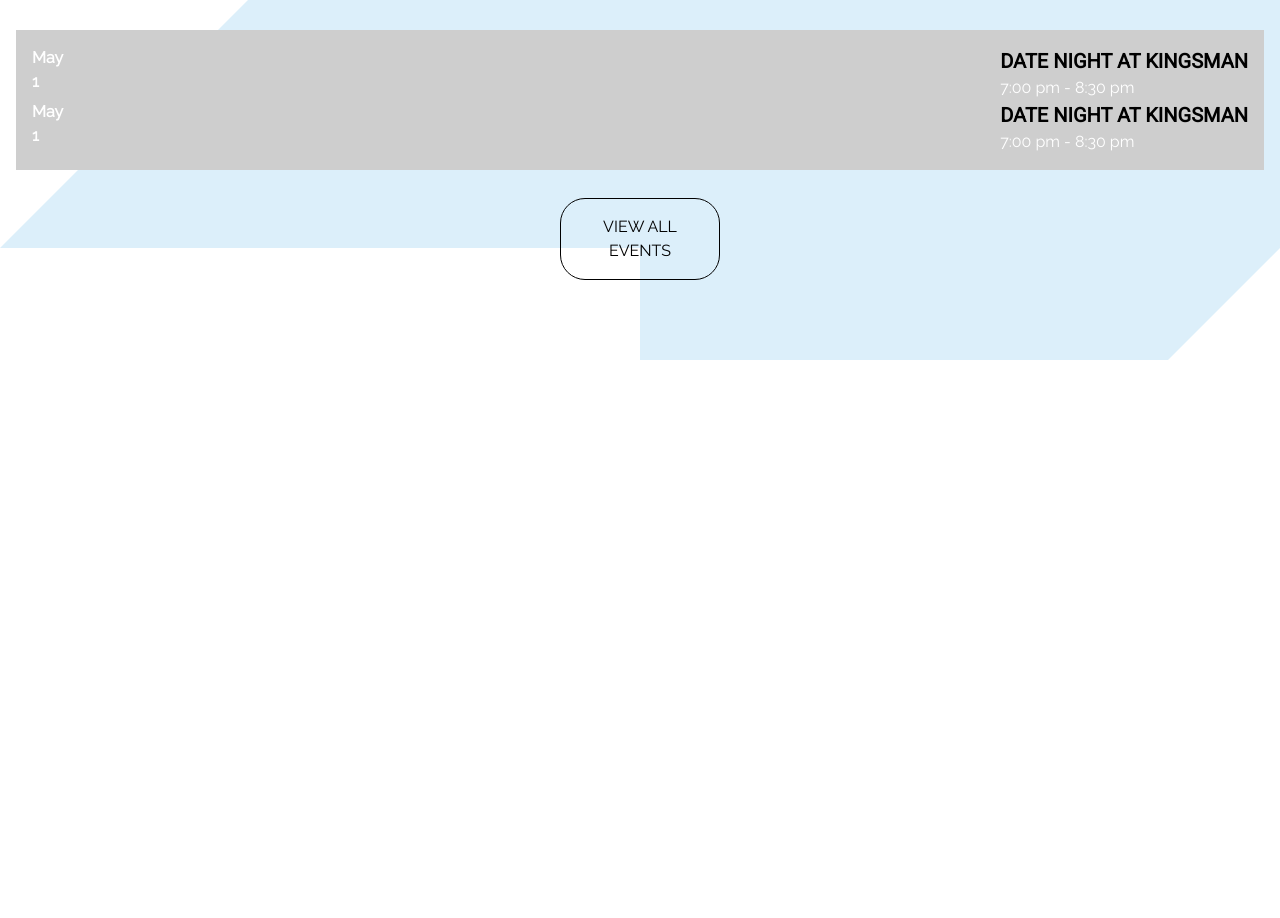
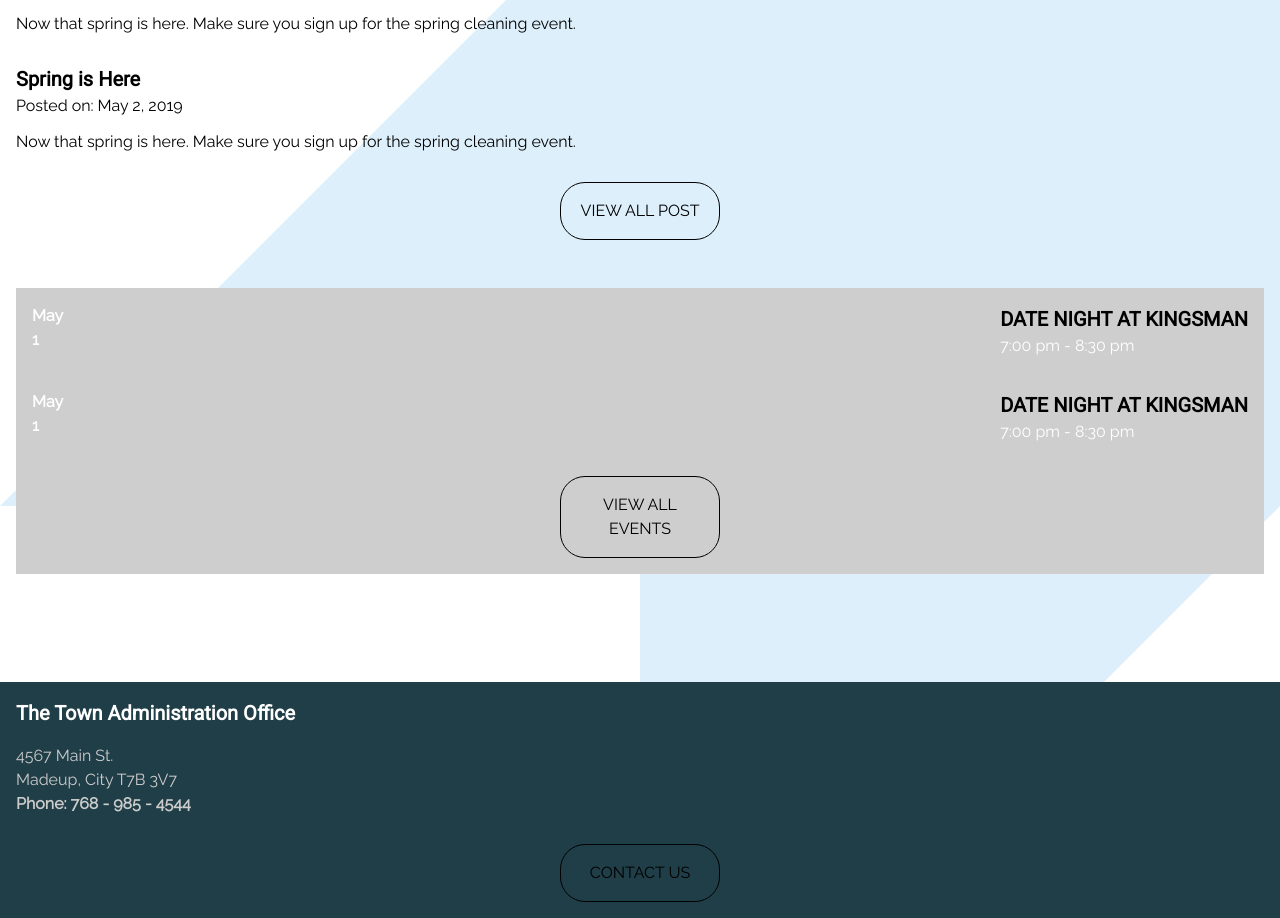
Before and after one commit to raffyalfred/practice-projects, a plain HTML site: page town-practice/index.html in a window 1280 px wide. Shown: the part 1302-2220 px from the top of the page. Before the commit the page ends 1662 px from the top, so only its background shows below. Drawn offline with nearby package versions, Linux system fonts and the light colour scheme.

Commit message:
homepage
updated mobile styles and some desktop view

```diff
--- a/town-practice/css/styles.scss
+++ b/town-practice/css/styles.scss
@@ -5,6 +5,8 @@
 $h3-font-size: 1.25rem;
 $h3-font-color: #000;
 $h3-font-family: 'Roboto', sans-serif;
+$h4-font-family: 'Roboto', sans-serif;
+$h4-font-size: 1.25rem;
 $nav-bg-color: #203e47;
 $home-bg-linear: linear-gradient(180deg, rgba(0,0,0,0) 0%, rgba(0,0,0,0.55) 70.84%);
 $home-article-linear: linear-gradient(to right, #83c683,#40849b);
@@ -150,6 +152,7 @@
         margin: 0 auto;
         margin-top: 3rem;
     }
+
 }
 
 //////// HOME BLOG EVENTS ////////
@@ -202,7 +205,32 @@
     &__card {
         display: flex;
         justify-content: space-between;
+        margin-bottom: 2rem;
+    }
+}
 
+//////// FOOTER /////////
+
+.footer {
+    &__container {
+        background-color: #203e47;
+        padding: 1rem;
+    }
+
+    &__container h4 {
+        font-size: $h4-font-size;
+        font-family: $h4-font-family;
+        color: #fff;
+        margin-bottom: 1rem;
+    }
+
+    &__address {
+        color: #ccc;
+    }
+
+    &__phone {
+        color: #ccc;
+        margin-bottom: $margin-bottom-button;
     }
 }
 
@@ -230,4 +258,38 @@
             justify-content: space-between;
         }
     }
+
+    // HOME BANNER //
+
+    .home {
+        &__gradient {
+            height: 100%;
+        }
+    }
+
+    .home img {
+        height: 50rem;
+    }
+
+    h1 {
+        top: 90%;
+    }
+
+    // HOME ARTICLE //
+
+
+    .home-article {
+        &__inner {
+            display: flex;
+            max-width: 1200px;
+            margin: 0 auto;
+        }
+
+        &__left {
+            width: 30rem;
+        }
+    }
+
+
+
 }
--- a/town-practice/index.html
+++ b/town-practice/index.html
@@ -45,6 +45,7 @@
         <!-- HOME FIRST ARTICLE -->
         <section class="home-article__container">
             <div class="home-article__inner">
+                <div class="home-article__left">
                     <div class="home-article__text">
                         <h2>Our People is our strength</h2>
                         <p>We are a very proud community and trust us you will enjoy our town.</p>
@@ -54,6 +55,7 @@
                             <span>learn more</span>
                             <span class="fill"></span>
                         </a>
+                    </div>
                 </div>
                 <div class="home-article__icon">
                     <img src="img/enterprise.svg" alt="People Community">
@@ -109,18 +111,32 @@
                             <span>7:00 pm - 8:30 pm</span>
                         </div>
                     </a>
-                </section>
                     <div class="home-blog-events__button button">
                         <a class="btn" href="">
                             <span>view all events</span>
                             <span class="fill"></span>
                         </a>
                     </div>
+                </section>
             </div>
         </div>
-
-
-
+        <footer class="footer__container">
+            <h4>The Town Administration Office</h4>
+            <div class="footer__address">
+                4567 Main St.
+                <br>
+                Madeup, City T7B 3V7
+            </div>
+            <div class="footer__phone">
+                <strong>Phone: 768 - 985 - 4544</strong>
+            </div>
+            <div class="home-blog-events__button button">
+                    <a class="btn" href="">
+                        <span>Contact Us</span>
+                        <span class="fill"></span>
+                    </a>
+                </div>
+        </footer>
     </div>
 </body>
 
```
Also changed, not shown: town-practice/css/styles.css, 1 other file. Lines whose indentation alone changed are shown as unchanged.
